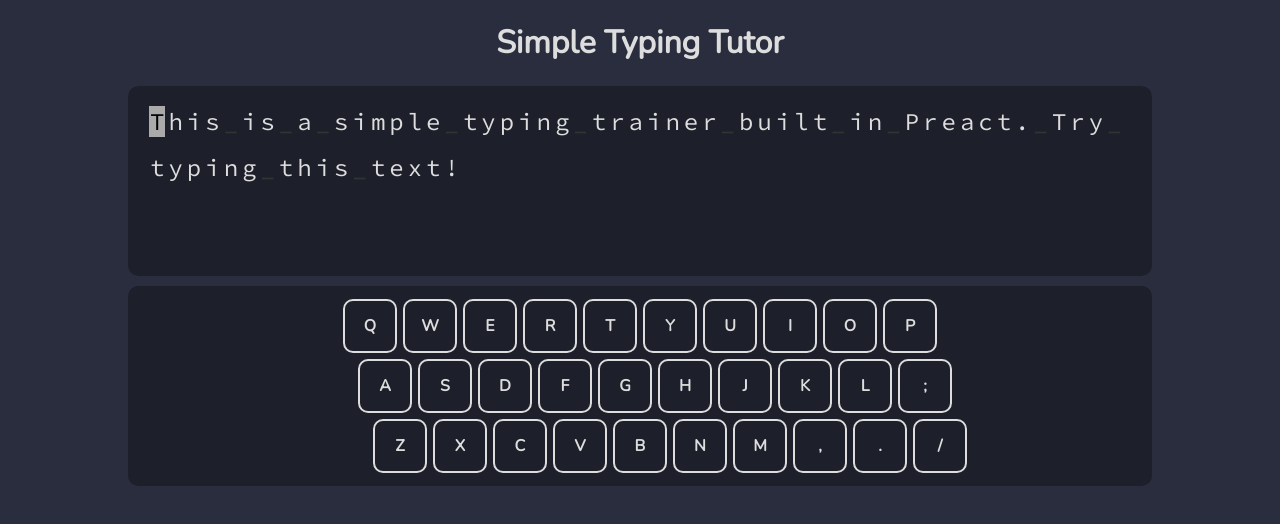
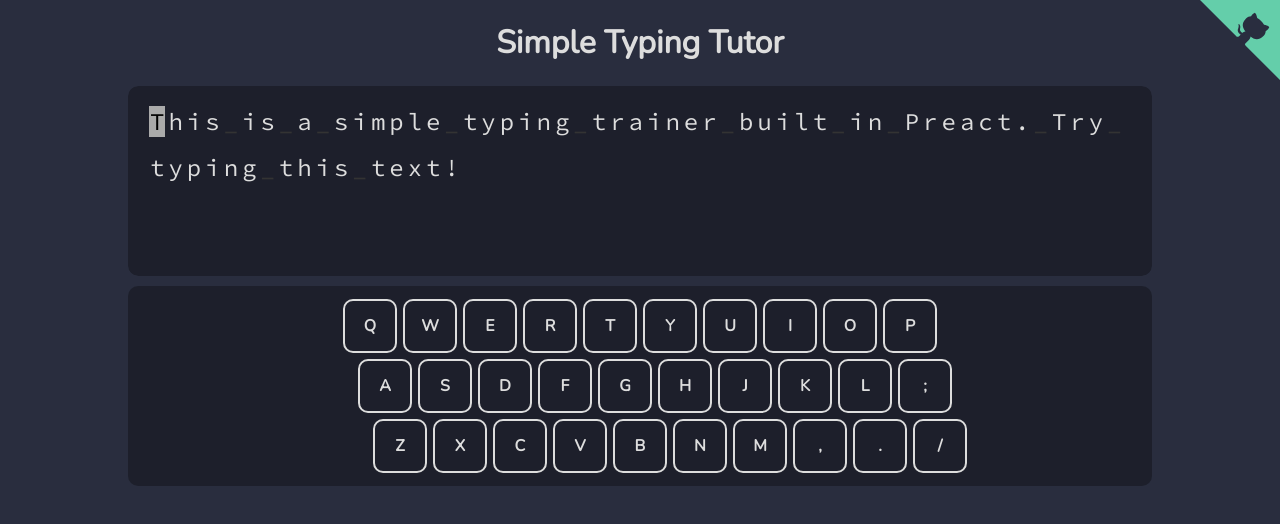
Before and after one commit to EnglishAW/typing-trainer, a Preact app: page / in a window 1280 px wide. Shown: the top 524 px of the page. Built offline with nearby package versions, Linux system fonts and the light colour scheme.

Commit message:
Added Github Corner

```diff
--- a/src/app.tsx
+++ b/src/app.tsx
@@ -1,9 +1,16 @@
 import { h, Component } from 'preact'
 import { css } from 'emotion'
 import { TypingContainer } from './components/TypingContainer'
+import { GithubCorner } from './components/GithubCorner'
 
 export const App = () => {
     return (
+        <div>
+            <GithubCorner
+                link="https://github.com/EnglishAW/typing-trainer"
+                fill="#64CEAA"
+                logoColor="#292d3f"
+            />
             <div
                 className={css`
                     display: flex;
@@ -15,5 +22,6 @@
                 <h1>Simple Typing Tutor</h1>
                 <TypingContainer />
             </div>
+        </div>
     )
 }
--- /dev/null
+++ b/src/components/GithubCorner.tsx
@@ -0,0 +1,67 @@
+import { h } from 'preact'
+import { css, keyframes } from 'emotion'
+
+// tholman/github-corners Adatped for emotion
+// Credit: https://github.com/tholman/github-corners
+
+type GithubCornerProps = {
+    link: string
+    fill?: string
+    logoColor?: string
+}
+
+export const GithubCorner = (props: GithubCornerProps) => {
+    const { link, fill, logoColor } = props
+    return (
+        <div className={wrapperClass}>
+            <a
+                href={link}
+                class="github-corner"
+                aria-label="View source on GitHub"
+            >
+                <svg
+                    width="80"
+                    height="80"
+                    viewBox="0 0 250 250"
+                    style={`fill: ${!!fill ? fill : '#000000'}; color: ${
+                        !!logoColor ? logoColor : '#ffffff'
+                    }; position: absolute; top: 0; border: 0; right: 0;`}
+                    aria-hidden="true"
+                >
+                    <path d="M0,0 L115,115 L130,115 L142,142 L250,250 L250,0 Z"></path>
+                    <path
+                        d="M128.3,109.0 C113.8,99.7 119.0,89.6 119.0,89.6 C122.0,82.7 120.5,78.6 120.5,78.6 C119.2,72.0 123.4,76.3 123.4,76.3 C127.3,80.9 125.5,87.3 125.5,87.3 C122.9,97.6 130.6,101.9 134.4,103.2"
+                        fill="currentColor"
+                        style="transform-origin: 130px 106px;"
+                        class="octo-arm"
+                    ></path>
+                    <path
+                        d="M115.0,115.0 C114.9,115.1 118.7,116.5 119.8,115.4 L133.7,101.6 C136.9,99.2 139.9,98.4 142.2,98.6 C133.8,88.0 127.5,74.4 143.8,58.0 C148.5,53.4 154.0,51.2 159.7,51.0 C160.3,49.4 163.2,43.6 171.4,40.1 C171.4,40.1 176.1,42.5 178.8,56.2 C183.1,58.6 187.2,61.8 190.9,65.4 C194.5,69.0 197.7,73.2 200.1,77.6 C213.8,80.2 216.3,84.9 216.3,84.9 C212.7,93.1 206.9,96.0 205.4,96.6 C205.1,102.4 203.0,107.8 198.3,112.5 C181.9,128.9 168.3,122.5 157.7,114.1 C157.9,116.9 156.7,120.9 152.7,124.9 L141.0,136.5 C139.8,137.7 141.6,141.9 141.8,141.8 Z"
+                        fill="currentColor"
+                        class="octo-body"
+                    ></path>
+                </svg>
+            </a>
+        </div>
+    )
+}
+
+const octoWave = keyframes`
+    0%,
+          100% {
+              transform: rotate(0);
+          }
+          20%,
+          60% {
+              transform: rotate(-25deg);
+          }
+          40%,
+          80% {
+              transform: rotate(10deg);
+          }
+`
+const wrapperClass = css`
+    .github-corner:hover .octo-arm {
+        animation: ${octoWave} 560ms ease-in-out;
+    }
+`
```
Also changed, not shown: 1 other file (tests, documents, lock files or other folders). Lines whose indentation alone changed are shown as unchanged.
